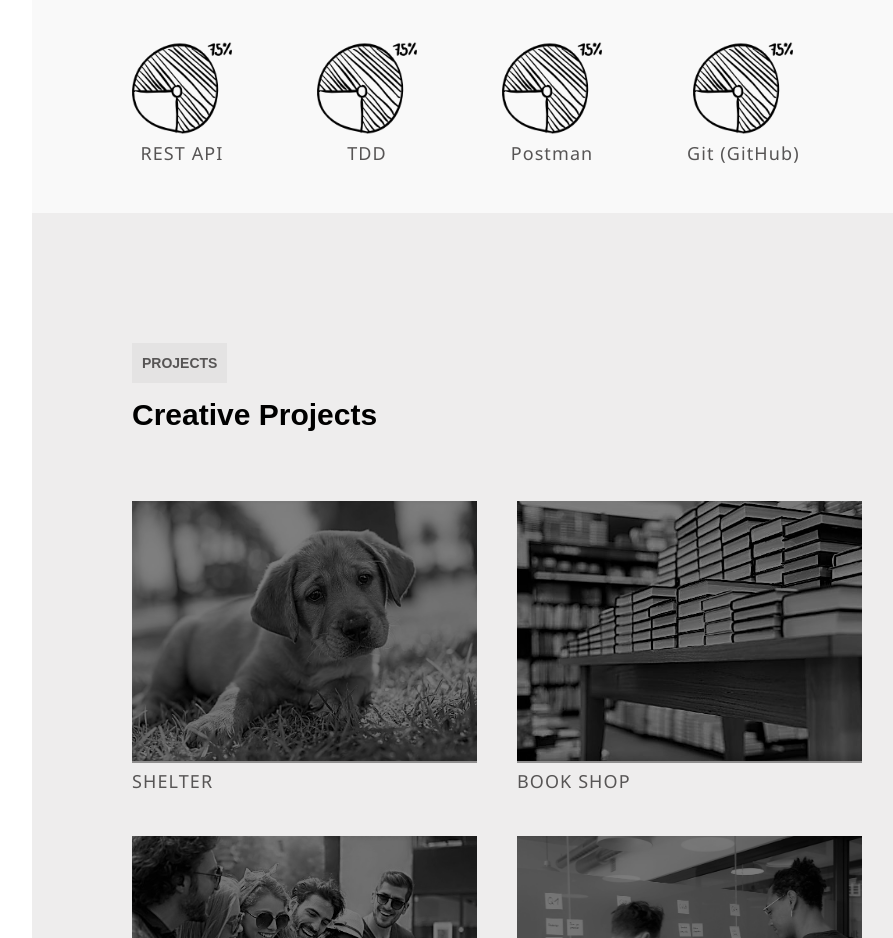
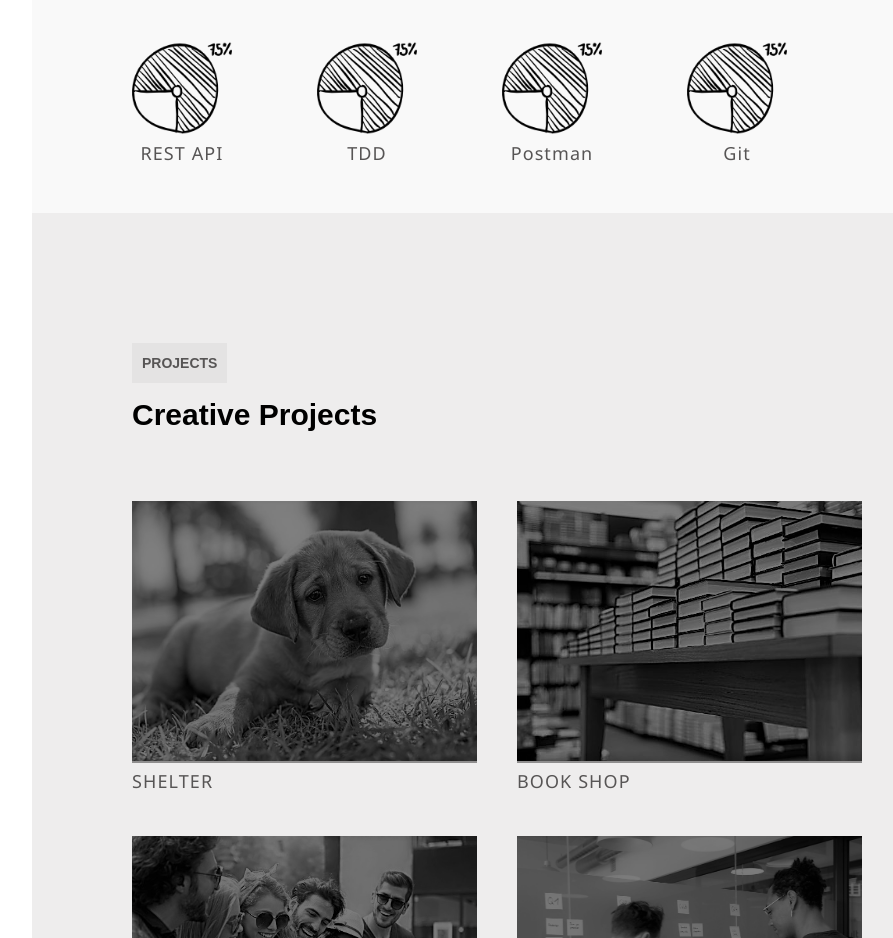
Before and after one commit to Natikana/portfolio, a React (Create React App) app: page / in a window 1280 px wide. Shown: the part 1480-2418 px from the top of the page, without its empty margins (318-1211 px from the left). Built offline with nearby package versions, Linux system fonts and the light colour scheme.

Commit message:
change text in the skills array (center) to the portfolio

```diff
--- a/src/skills/Skills.tsx
+++ b/src/skills/Skills.tsx
@@ -21,7 +21,7 @@ export const Skills = () => {
         {id: v1(), skill: 'REST API', img: percent},
         {id: v1(), skill: 'TDD', img: percent},
         {id: v1(), skill: 'Postman', img: percent},
-        {id: v1(), skill: 'Git (GitHub)', img: percent},
+        {id: v1(), skill: 'Git', img: percent},
     ])
     return (<div id={"skills"} className={`${sectionCommon.section} ${cl.skills}`}>
             <Fade right duration={3000}>
```
